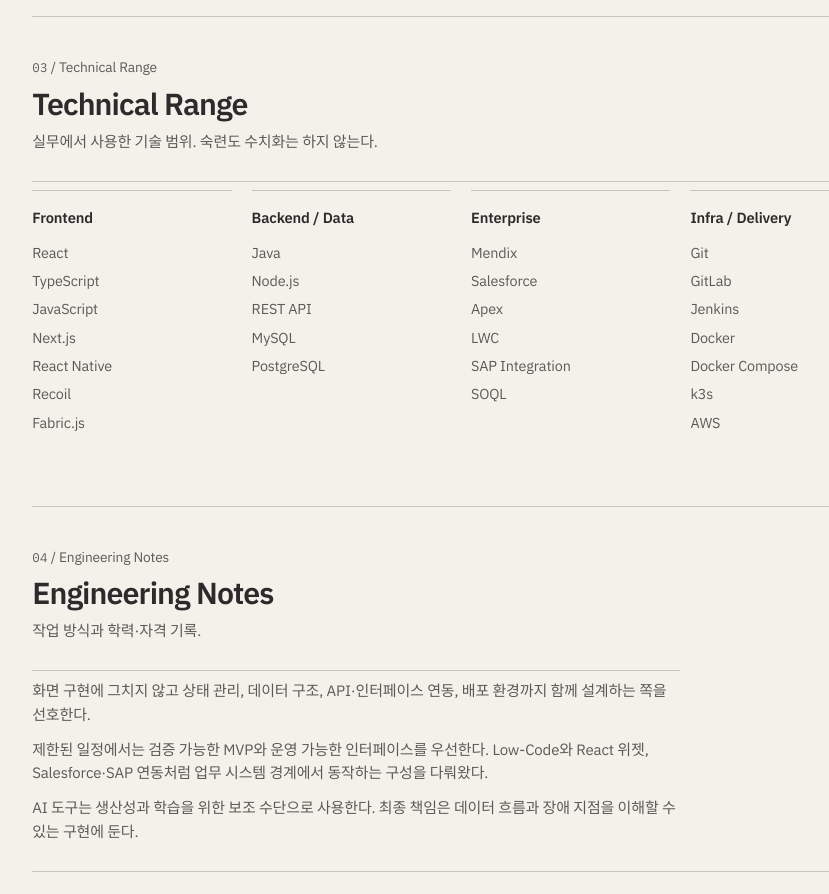
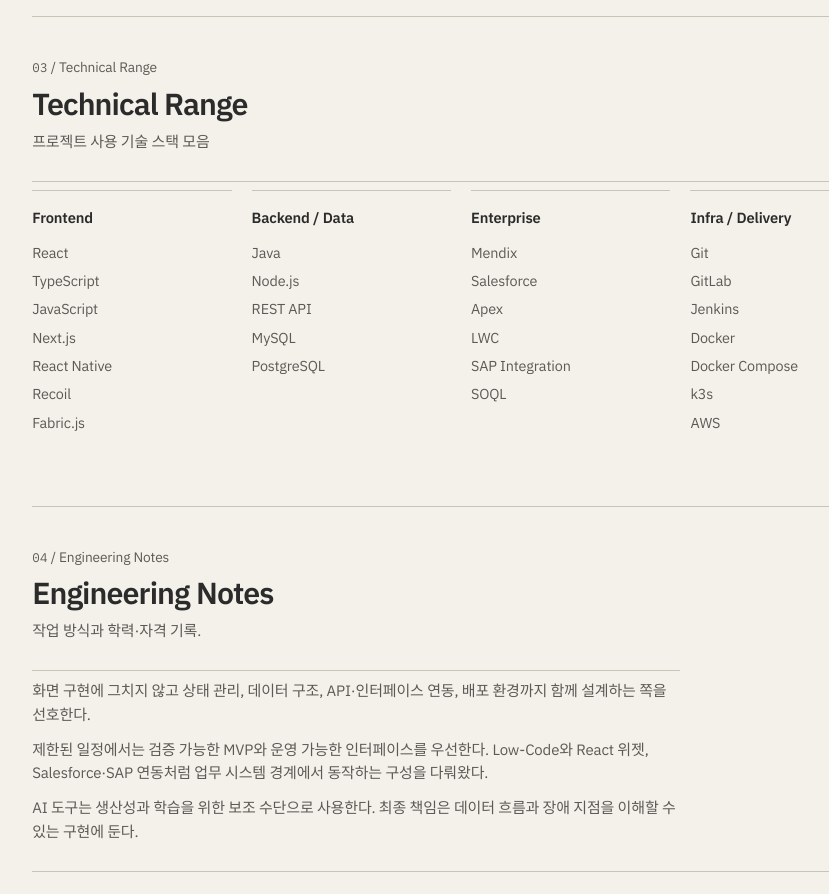
Before and after one commit to support-kang/support-kang, a React (Vite) app: page / in a window 1280 px wide. Shown: the part 5100-5994 px from the top of the page, without its empty margins (289-1118 px from the left). Built offline with nearby package versions, Linux system fonts and the light colour scheme; a web font is replaced by a local one.

Commit message:
fix: update technical range description to clarify technology stack

```diff
--- a/src/data/textContent.js
+++ b/src/data/textContent.js
@@ -36,7 +36,7 @@
   technicalRange: {
     number: '03',
     title: 'Technical Range',
-    body: '실무에서 사용한 기술 범위. 숙련도 수치화는 하지 않는다.',
+    body: '프로젝트 사용 기술 스택 모음',
   },
   engineeringNotes: {
     number: '04',
```
